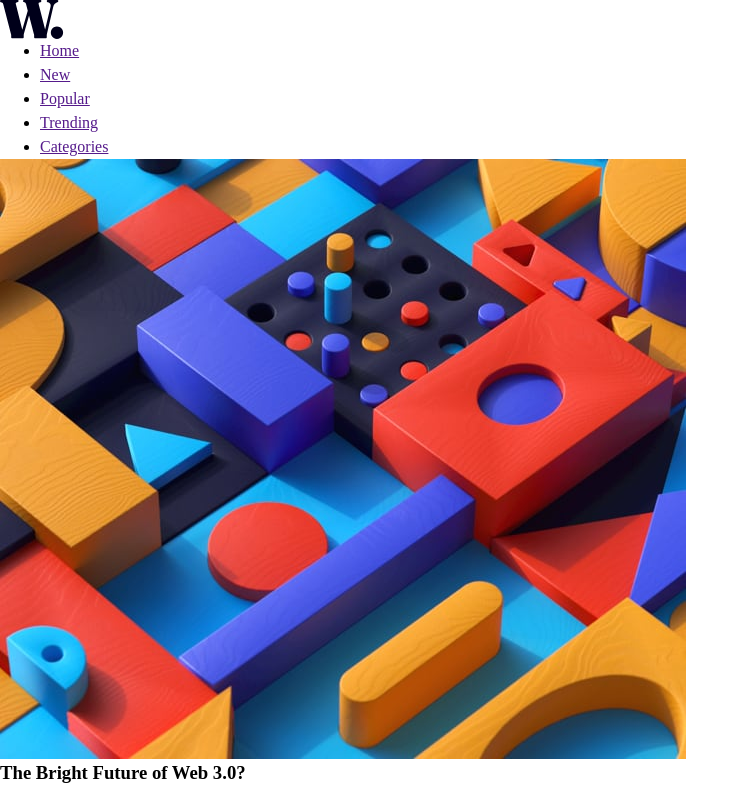
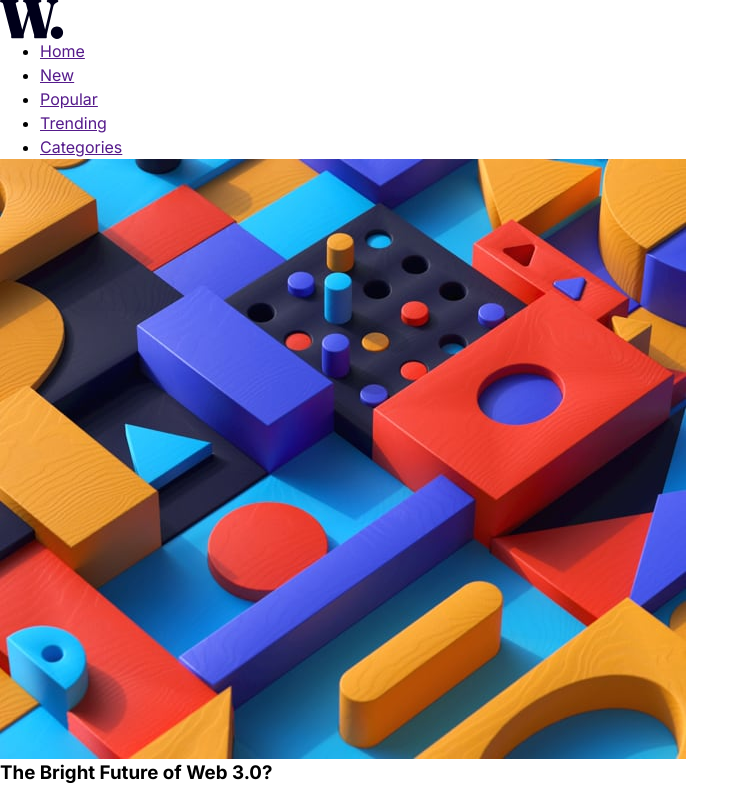
Before and after one commit to irfanoezen/news-homepage-main, a website: page index.html in a window 1280 px wide. Shown: the top 790 px of the page, without its empty margins (0-749 px from the left). Drawn offline with Linux system fonts and the light colour scheme.

Commit message:
Add font faces and font family

```diff
--- a/style.css
+++ b/style.css
@@ -1,10 +1,59 @@
 :root {
-  --grey-300: #C5C6CE;
-  --grey-200: #D8D8D8;
-  --navy-950: #00001A;
-  --navy-600: #5E607A;
-  --gold-400: #E9AA52;
-  --red-500: #F15D51;
+  --grey-300: #c5c6ce;
+  --grey-200: #d8d8d8;
+  --navy-950: #00001a;
+  --navy-600: #5e607a;
+  --gold-400: #e9aa52;
+  --red-500: #f15d51;
+}
+
+/* inter-regular - latin */
+@font-face {
+  font-display: swap; /* Check https://developer.mozilla.org/en-US/docs/Web/CSS/@font-face/font-display for other options. */
+  font-family: "Inter";
+  font-style: normal;
+  font-weight: 400;
+  src: url("assets/fonts/inter-v20-latin-regular.woff2") format("woff2"); /* Chrome 36+, Opera 23+, Firefox 39+, Safari 12+, iOS 10+ */
+}
+/* inter-500 - latin */
+@font-face {
+  font-display: swap; /* Check https://developer.mozilla.org/en-US/docs/Web/CSS/@font-face/font-display for other options. */
+  font-family: "Inter";
+  font-style: normal;
+  font-weight: 500;
+  src: url("assets/fonts/inter-v20-latin-500.woff2") format("woff2"); /* Chrome 36+, Opera 23+, Firefox 39+, Safari 12+, iOS 10+ */
+}
+/* inter-600 - latin */
+@font-face {
+  font-display: swap; /* Check https://developer.mozilla.org/en-US/docs/Web/CSS/@font-face/font-display for other options. */
+  font-family: "Inter";
+  font-style: normal;
+  font-weight: 600;
+  src: url("assets/fonts/inter-v20-latin-600.woff2") format("woff2"); /* Chrome 36+, Opera 23+, Firefox 39+, Safari 12+, iOS 10+ */
+}
+/* inter-700 - latin */
+@font-face {
+  font-display: swap; /* Check https://developer.mozilla.org/en-US/docs/Web/CSS/@font-face/font-display for other options. */
+  font-family: "Inter";
+  font-style: normal;
+  font-weight: 700;
+  src: url("assets/fonts/inter-v20-latin-700.woff2") format("woff2"); /* Chrome 36+, Opera 23+, Firefox 39+, Safari 12+, iOS 10+ */
+}
+/* inter-800 - latin */
+@font-face {
+  font-display: swap; /* Check https://developer.mozilla.org/en-US/docs/Web/CSS/@font-face/font-display for other options. */
+  font-family: "Inter";
+  font-style: normal;
+  font-weight: 800;
+  src: url("assets/fonts/inter-v20-latin-800.woff2") format("woff2"); /* Chrome 36+, Opera 23+, Firefox 39+, Safari 12+, iOS 10+ */
+}
+/* inter-900 - latin */
+@font-face {
+  font-display: swap; /* Check https://developer.mozilla.org/en-US/docs/Web/CSS/@font-face/font-display for other options. */
+  font-family: "Inter";
+  font-style: normal;
+  font-weight: 900;
+  src: url("assets/fonts/inter-v20-latin-900.woff2") format("woff2"); /* Chrome 36+, Opera 23+, Firefox 39+, Safari 12+, iOS 10+ */
 }
 
 /* 1. Use a more-intuitive box-sizing model */
@@ -27,6 +76,7 @@
 }
 
 body {
+  font-family: "Inter", Arial, Helvetica, sans-serif;
   /* 4. Increase line-height */
   line-height: 1.5;
   /* 5. Improve text rendering */
```
Also changed, not shown: assets/fonts/Inter-VariableFont_slnt,wght.ttf (deleted), assets/fonts/README.txt (deleted), assets/fonts/inter-v20-latin-500.woff2 (added), assets/fonts/inter-v20-latin-600.woff2 (added), assets/fonts/inter-v20-latin-700.woff2 (added), assets/fonts/inter-v20-latin-800.woff2 (added), assets/fonts/inter-v20-latin-900.woff2 (added), assets/fonts/inter-v20-latin-regular.woff2 (added), assets/fonts/static/Inter-Bold.ttf (deleted), assets/fonts/static/Inter-ExtraBold.ttf (deleted), assets/fonts/static/Inter-Regular.ttf (deleted).
